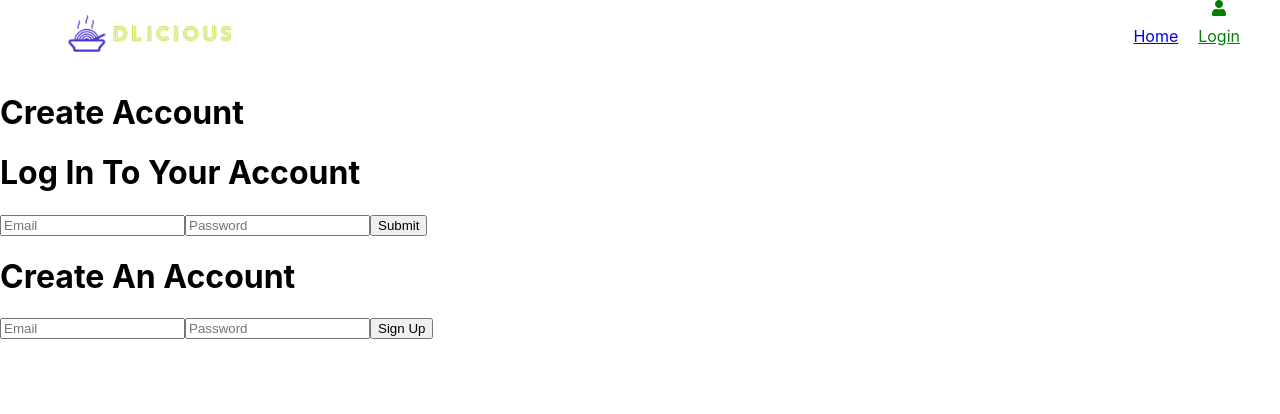
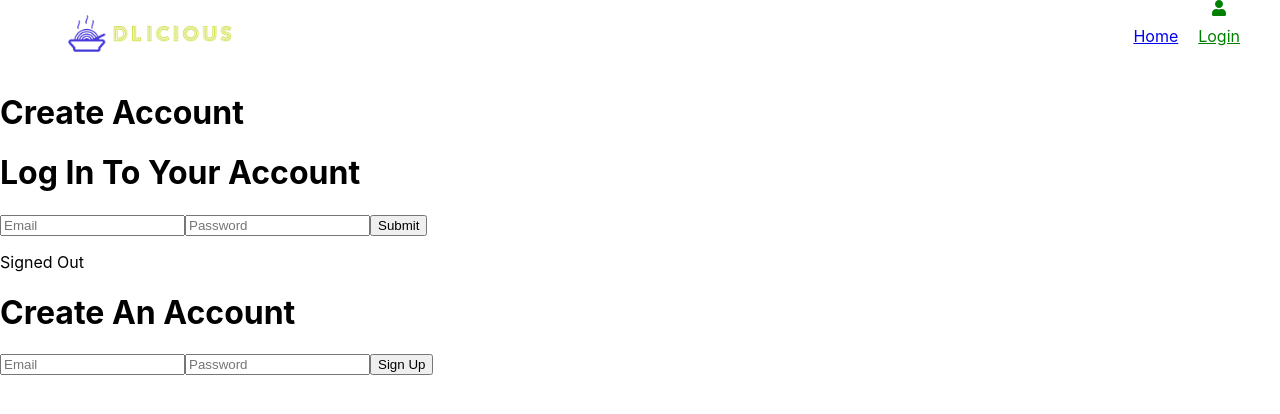
Before and after one commit to dede79/recipe-app-frontend, a React (Create React App) app: page /account in a window 1280 px wide. Shown: the top 414 px of the page. Built offline with nearby package versions, Linux system fonts and the light colour scheme; no server answers; some icons are missing.

Commit message:
Firebase auth fully functional

```diff
--- /dev/null
+++ b/src/components/auth/authDetails.js
@@ -0,0 +1,46 @@
+import React, { useEffect, useState } from "react";
+import { auth } from "../../firebase";
+import { onAuthStateChanged, signOut } from "firebase/auth";
+
+const AuthDetails = () => {
+  const [authUser, setAuthUser] = useState(null);
+
+  useEffect(() => {
+    const listen = onAuthStateChanged(auth, (user) => {
+      if (user) {
+        setAuthUser(user);
+      } else {
+        setAuthUser(null);
+      }
+    });
+
+    return () => {
+      listen();
+    };
+  }, []);
+
+  const userSignOut = () => {
+    signOut(auth)
+      .then(() => {
+        console.log("Sign out successful");
+      })
+      .catch((error) => {
+        console.error(error);
+      });
+  };
+
+  return (
+    <div>
+      {authUser ? (
+        <>
+          <p>{`Signed In as ${authUser.email}`}</p>
+          <button onClick={userSignOut}>Sign out</button>
+        </>
+      ) : (
+        <p>Signed Out</p>
+      )}
+    </div>
+  );
+};
+
+export default AuthDetails;
--- a/src/pages/UserAccount.js
+++ b/src/pages/UserAccount.js
@@ -1,12 +1,14 @@
 import React from "react";
 import Signin from "../components/auth/Signin";
 import Signup from "../components/auth/Signup";
+import AuthDetails from "../components/auth/authDetails";
 
 function UserAccount() {
   return (
     <div>
       <h1>Create Account</h1>
       <Signin />
+      <AuthDetails />
       <Signup />
     </div>
   );
```
